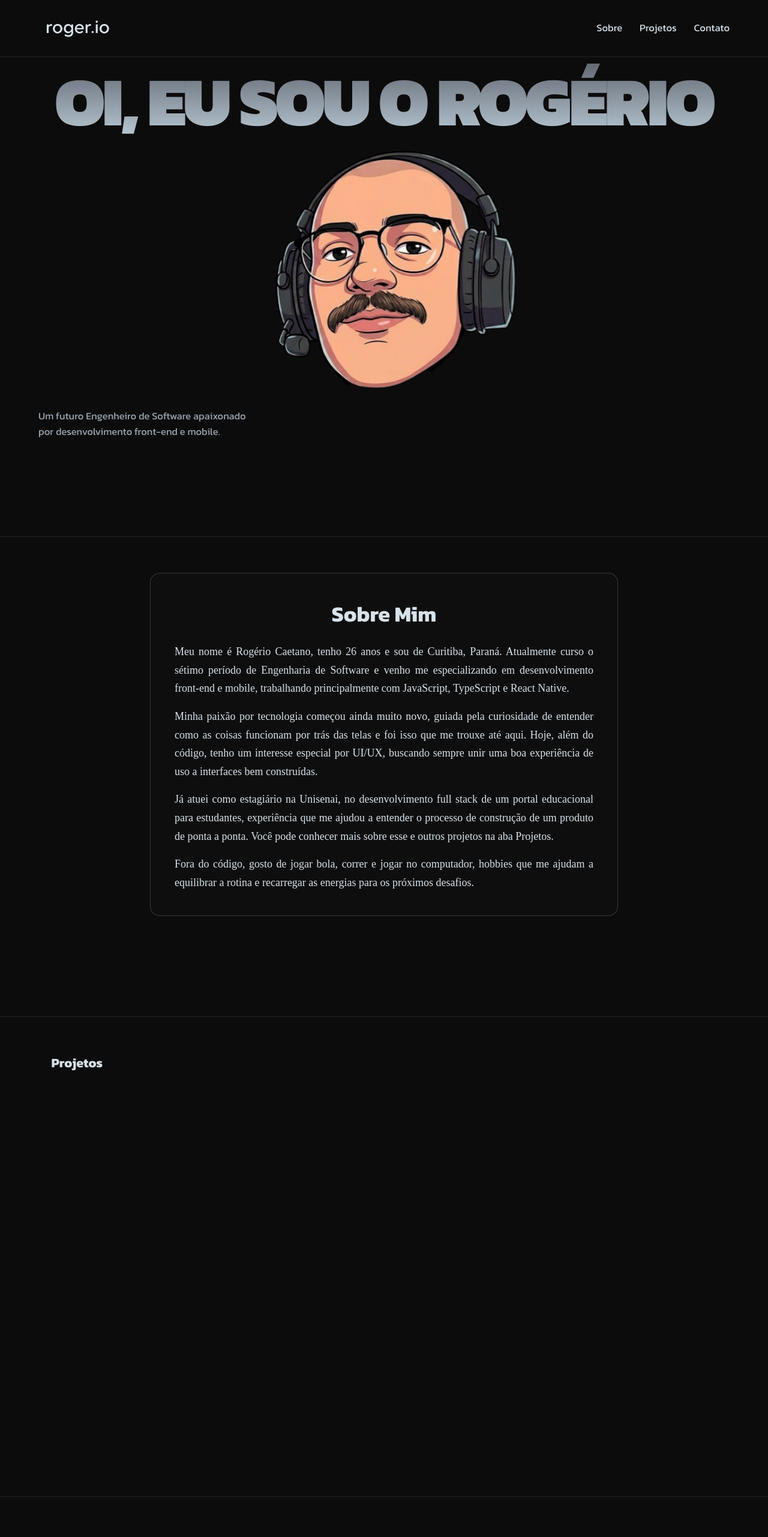
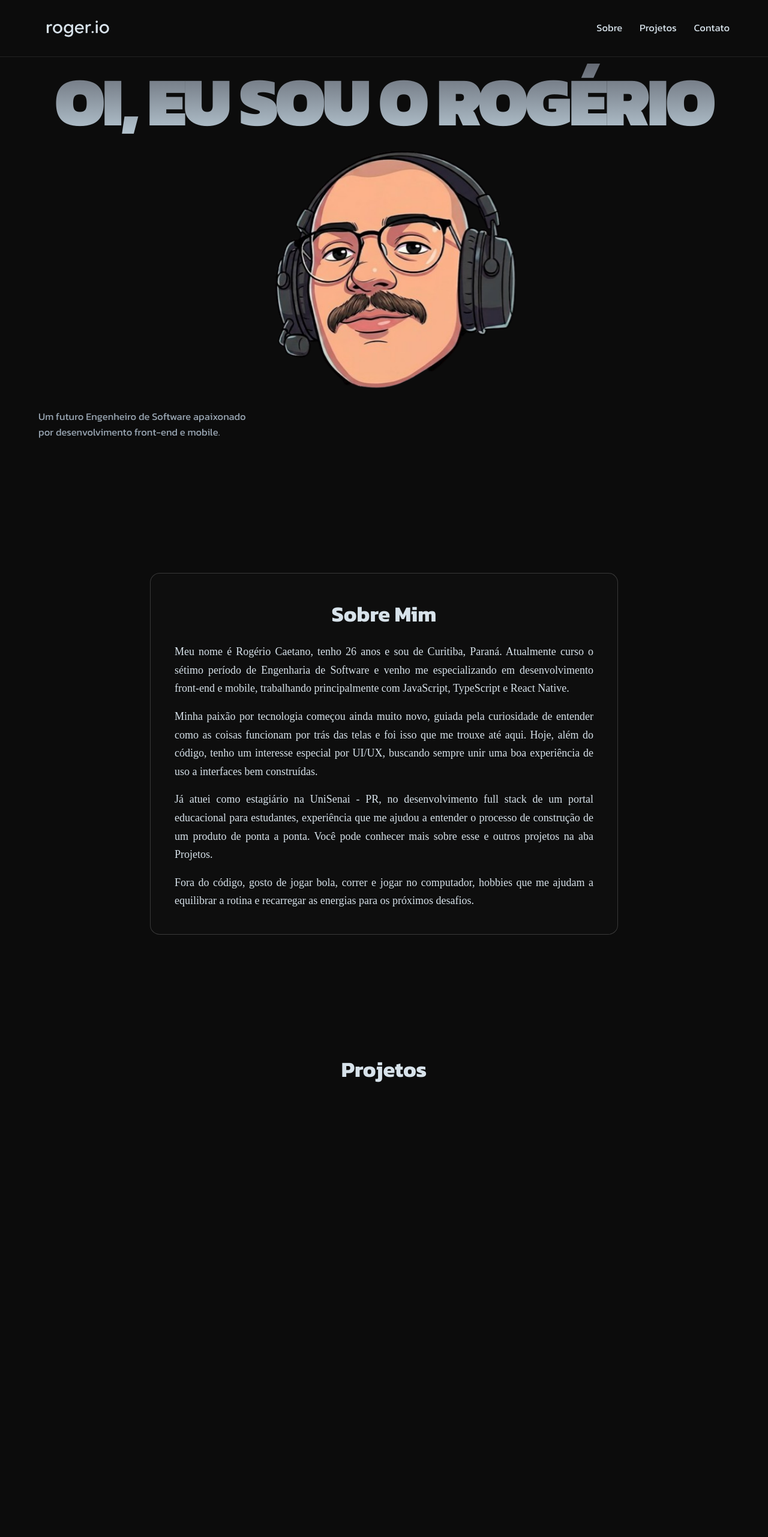
Before and after one commit to rogeriocaetanojr/portfolio-rogerio, a React (Vite) app: page / in a window 1280 px wide. Shown: the top 2562 px of the page at 60% size. Built offline with nearby package versions, Linux system fonts and the light colour scheme.

Commit message:
fix: remove divisorias entre as secoes do portfolio

```diff
--- a/src/components/About.jsx
+++ b/src/components/About.jsx
@@ -9,7 +9,7 @@ export function About() {
   }
 
   return (
-    <section id="sobre" style={{ minHeight: '100vh', display: 'flex', flexDirection: 'column', alignItems: 'center', justifyContent: 'flex-start', padding: '60px 5vw 4rem', borderBottom: '1px solid #222', scrollMarginTop: '100px' }}>
+    <section id="sobre" style={{ minHeight: '100vh', display: 'flex', flexDirection: 'column', alignItems: 'center', justifyContent: 'flex-start', padding: '60px 5vw 4rem', scrollMarginTop: '100px' }}>
       <div style={{ backgroundColor: '#0E0E0E', border: '1px solid rgba(255, 255, 255, 0.18)', borderRadius: '16px', padding: '40px', maxWidth: '780px', width: '100%', margin: '0 auto' }}>
         <h2 style={{ fontSize: '2.5rem', textAlign: 'center' }}>Sobre Mim</h2>
 
@@ -21,7 +21,7 @@ export function About() {
             Minha paixão por tecnologia começou ainda muito novo, guiada pela curiosidade de entender como as coisas funcionam por trás das telas e foi isso que me trouxe até aqui. Hoje, além do código, tenho um interesse especial por UI/UX, buscando sempre unir uma boa experiência de uso a interfaces bem construídas.
           </p>
           <p style={textoStyle}>
-            Já atuei como estagiário na Unisenai, no desenvolvimento full stack de um portal educacional para estudantes, experiência que me ajudou a entender o processo de construção de um produto de ponta a ponta. Você pode conhecer mais sobre esse e outros projetos na aba Projetos.
+            Já atuei como estagiário na UniSenai - PR, no desenvolvimento full stack de um portal educacional para estudantes, experiência que me ajudou a entender o processo de construção de um produto de ponta a ponta. Você pode conhecer mais sobre esse e outros projetos na aba Projetos.
           </p>
           <p style={{ ...textoStyle, marginBottom: 0 }}>
             Fora do código, gosto de jogar bola, correr e jogar no computador, hobbies que me ajudam a equilibrar a rotina e recarregar as energias para os próximos desafios.
--- a/src/components/Hero.jsx
+++ b/src/components/Hero.jsx
@@ -21,7 +21,7 @@ export function Hero() {
   }
 
   return (
-    <section id="inicio" style={{ position: 'relative', minHeight: '100vh', display: 'flex', flexDirection: 'column', justifyContent: 'flex-start', alignItems: 'center', textAlign: 'center', scrollMarginTop: '100px', padding: '0.8rem 5vw 0', borderBottom: '1px solid #222' }}>
+    <section id="inicio" style={{ position: 'relative', minHeight: '100vh', display: 'flex', flexDirection: 'column', justifyContent: 'flex-start', alignItems: 'center', textAlign: 'center', scrollMarginTop: '100px', padding: '0.8rem 5vw 0' }}>
       <div style={{ width: '100%', display: 'flex', flexDirection: 'column', flex: 1 }}>
         <h1 className="titulo-gradiente" style={{ fontSize: 'clamp(2.5rem, 9vw, 8rem)', fontWeight: 900, lineHeight: 1.1, marginBottom: '0.5rem', letterSpacing: '-0.04em', flexShrink: 0 }}>
           OI, EU SOU O ROGÉRIO
--- a/src/components/Projects.jsx
+++ b/src/components/Projects.jsx
@@ -1,8 +1,8 @@
 export function Projects() {
   return (
-    <section id="projetos" style={{ minHeight: '100vh', display: 'flex', flexDirection: 'column', justifyContent: 'flex-start', padding: '60px 5vw 4rem', borderBottom: '1px solid #222', scrollMarginTop: '100px' }}>
-      <div style={{ paddingLeft: '1.5rem' }}>
-        <h2>Projetos</h2>
+    <section id="projetos" style={{ minHeight: '100vh', display: 'flex', flexDirection: 'column', alignItems: 'center', justifyContent: 'flex-start', padding: '60px 5vw 4rem', scrollMarginTop: '100px' }}>
+      <div>
+        <h2 style={{ fontSize: '2.5rem', textAlign: 'center' }}>Projetos</h2>
       </div>
     </section>
   )
```
